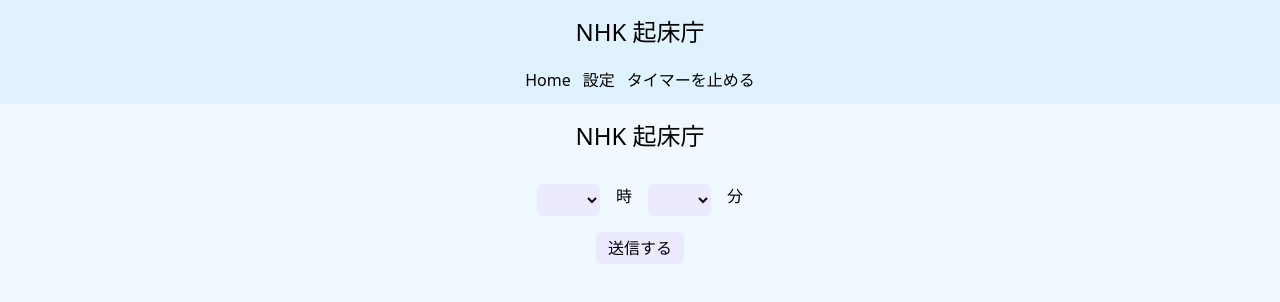
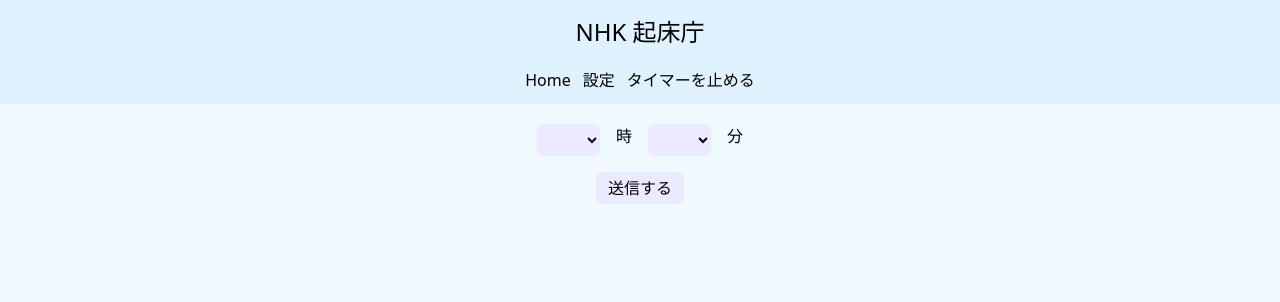
Before and after one commit to Glen-Maki/nhk-kisyocho, a React (Create React App) app: page /setting in a window 1280 px wide. Shown: the top 302 px of the page. Built offline with nearby package versions, Linux system fonts and the light colour scheme.

Commit message:
fix: SetTimer.tsxでのurlやcssの修正

```diff
--- a/src/page/SetTimer.tsx
+++ b/src/page/SetTimer.tsx
@@ -13,16 +13,19 @@
     defaultValues: { hour: null, minutes: null },
   });
 
-  const hours = [...Array(24)].map((_, i) => i + 1);
+  const hours = [...Array(24)].map((_, i) => i);
 
+  // 必要に応じて変更
   const minutes = [0, 15, 30, 45];
 
-  // FIXME:url追記
-  const url = "";
+  const testUrl = "";
+  const url = "http://192.168.11.59:8080";
 
   const onSubmit: SubmitHandler<Inputs> = (data: Inputs) => {
     setIsLoading(true);
     console.log(JSON.stringify({ hour: data.hour, minutes: data.minutes }));
+
+    // requestの設定
     const requestOptions = {
       method: "POST",
       headers: { "Content-Type": "application/json" },
@@ -31,7 +34,9 @@
         minutes: Number(data.minutes),
       }),
     };
-    fetch(url, requestOptions)
+
+    // 送信の処理
+    fetch(testUrl + "/setting", requestOptions)
       .then(() => {
         setMessage(`${data.hour}時${data.minutes}分に設定しました！`);
       })
@@ -48,8 +53,7 @@
       onSubmit={handleSubmit(onSubmit)}
       className="flex h-full w-full flex-col items-center gap-4"
     >
-      <div className=" p-4 text-2xl">NHK 起床庁</div>
-      <div className="flex gap-4">
+      <div className="mt-5 flex gap-4">
         <select
           {...register("hour")}
           required
@@ -80,7 +84,7 @@
         分
       </div>
       <button
-        type="submit"
+        type="button"
         className="rounded-md	bg-violet-100/90 px-3 py-1 hover:bg-violet-200 active:border-solid disabled:bg-slate-400"
         disabled={isLoading}
       >
```
